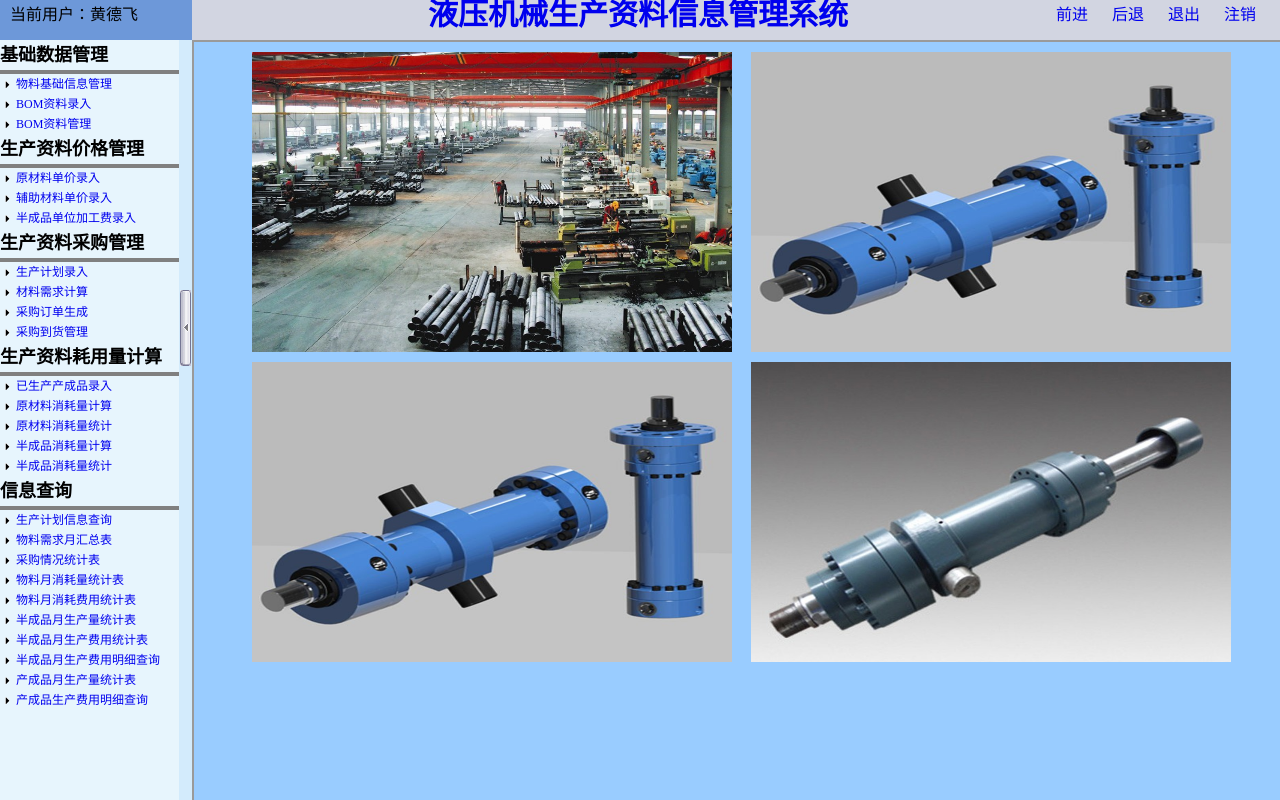
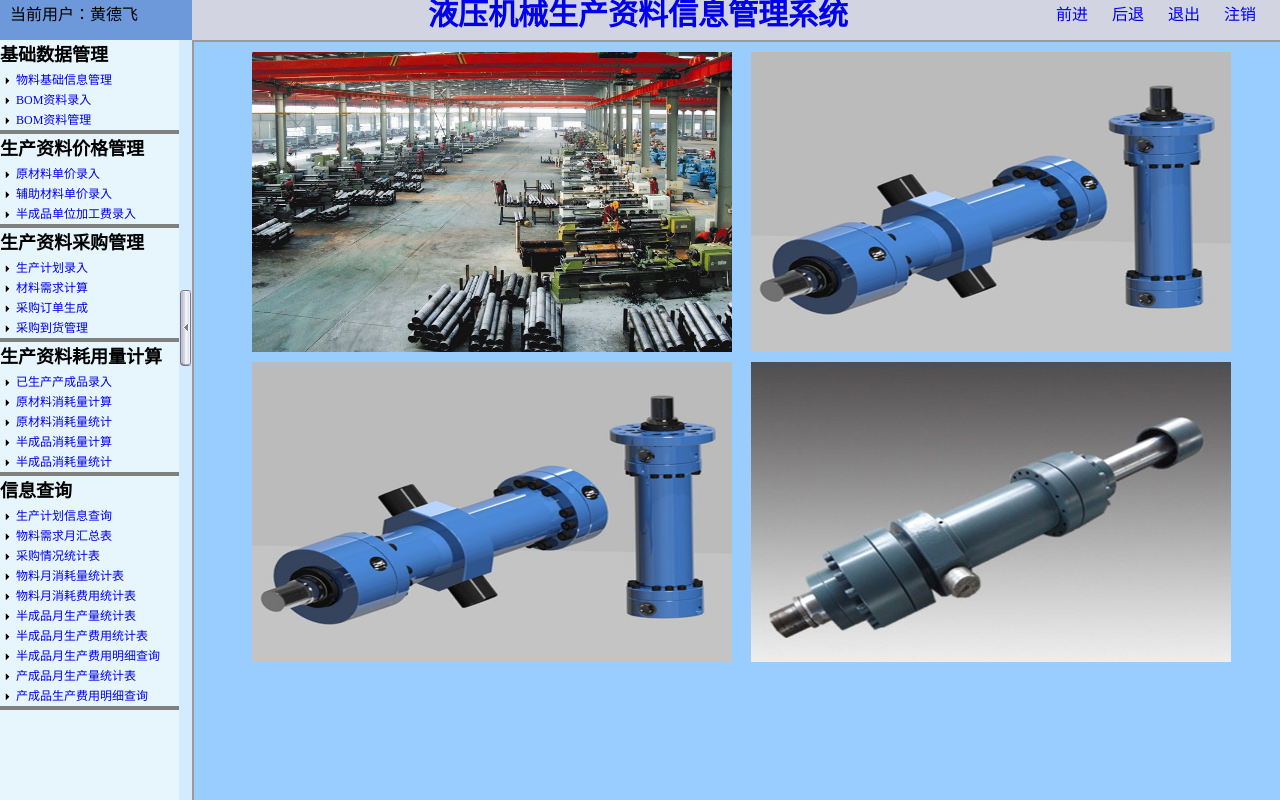
Before and after one commit to HDFWebsite/Hydraulic-Machinery-Production-Information-Management-System, a Flask app: page / in a window 1280 px wide. Run offline with Flask 2, Linux system fonts and the light colour scheme; parts of the project's set-up code (start-up, migrations or seed data) failed here and were passed over; some libraries are stand-ins or nearby versions.

Commit message:
添加index.css

```diff
--- a/system/static/css/index.css
+++ b/system/static/css/index.css
@@ -62,8 +62,8 @@ html,body{
     overflow: auto;
     background-color: #E7F5FD;
 }
-.left ul{
-    border-top: 4px solid gray;
+.left div{
+    border-bottom: 4px solid gray;
 }
 .left span{
     font-size: 18px;
@@ -97,3 +97,6 @@ html,body{
     background-color: white;
     overflow: hidden;
 }
+.hidden1{
+    display:none;
+}
```
